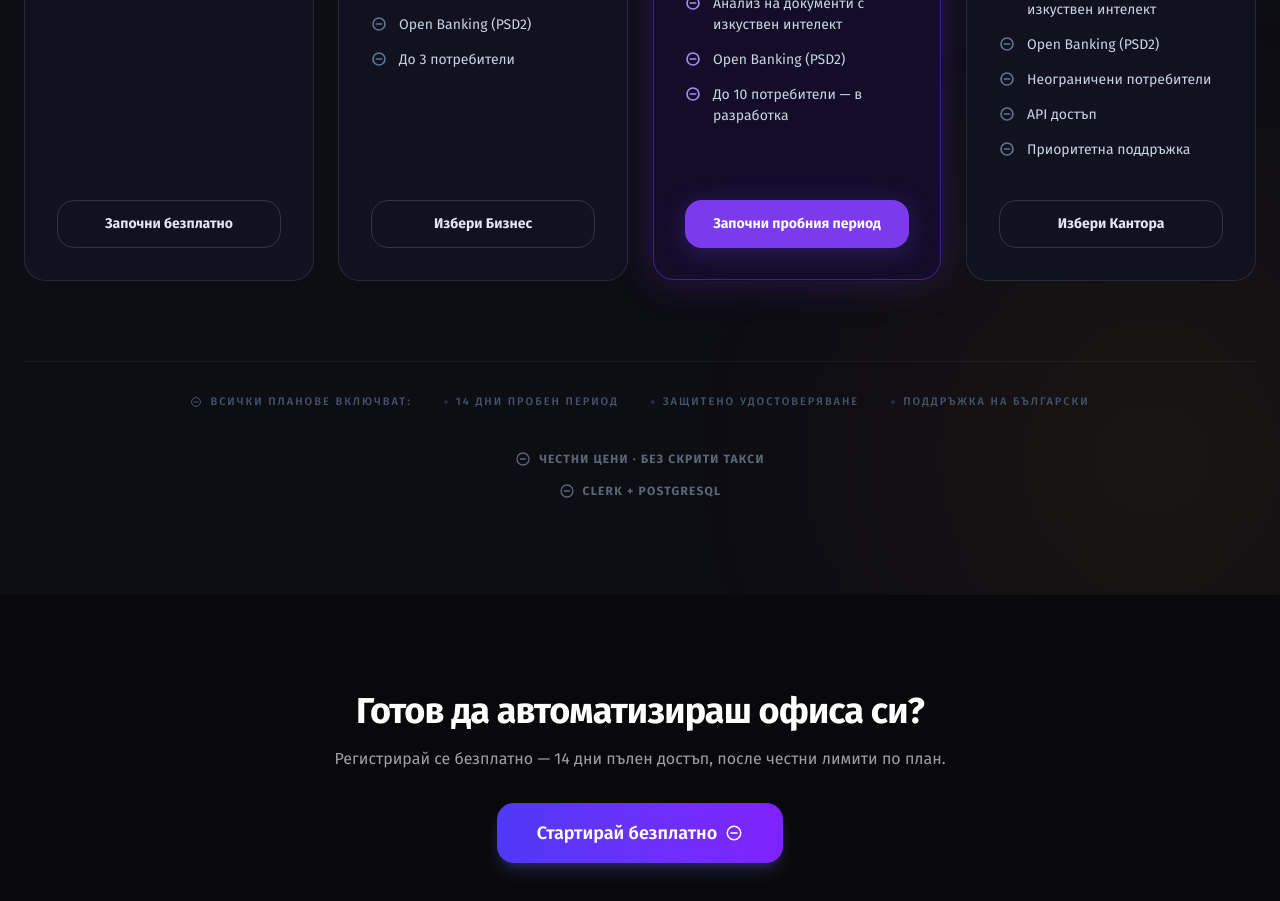
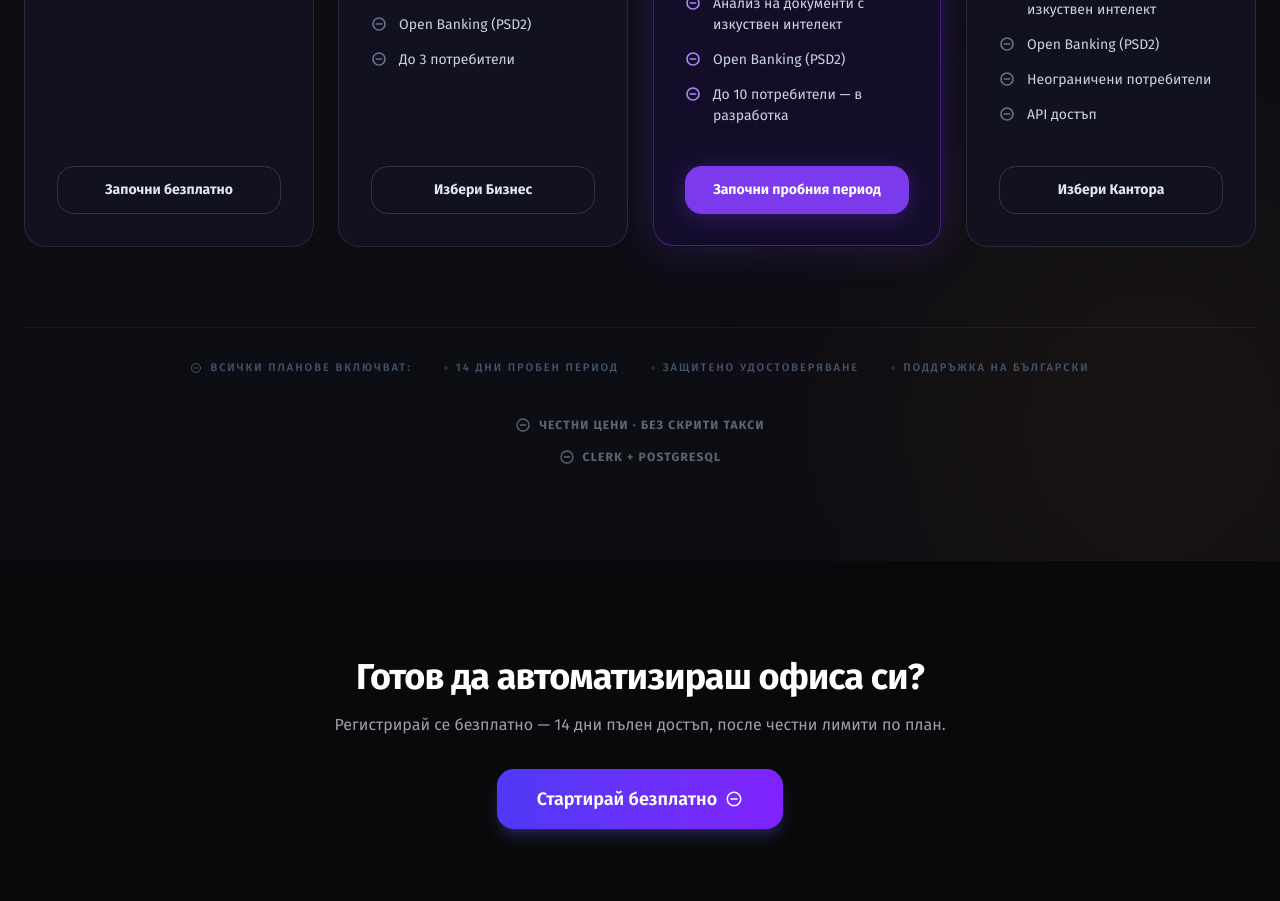
Before and after one commit to lukezester-ai/officia, a Next.js app: page /en in a window 1280 px wide. Shown: the part 4600-5501 px from the top of the page. Built offline with nearby package versions, Linux system fonts and the light colour scheme.

Commit message:
fix: remove priority support from accounting-firm plan features

```diff
--- a/src/app/[lang]/PricingSection.tsx
+++ b/src/app/[lang]/PricingSection.tsx
@@ -88,7 +88,6 @@ const plans: PricingPlan[] = [
       "Open Banking (PSD2)",
       "Неограничени потребители",
       "API достъп",
-      "Приоритетна поддръжка",
     ],
     ctaText: "Избери Кантора",
     ctaVariant: "outline",
```
